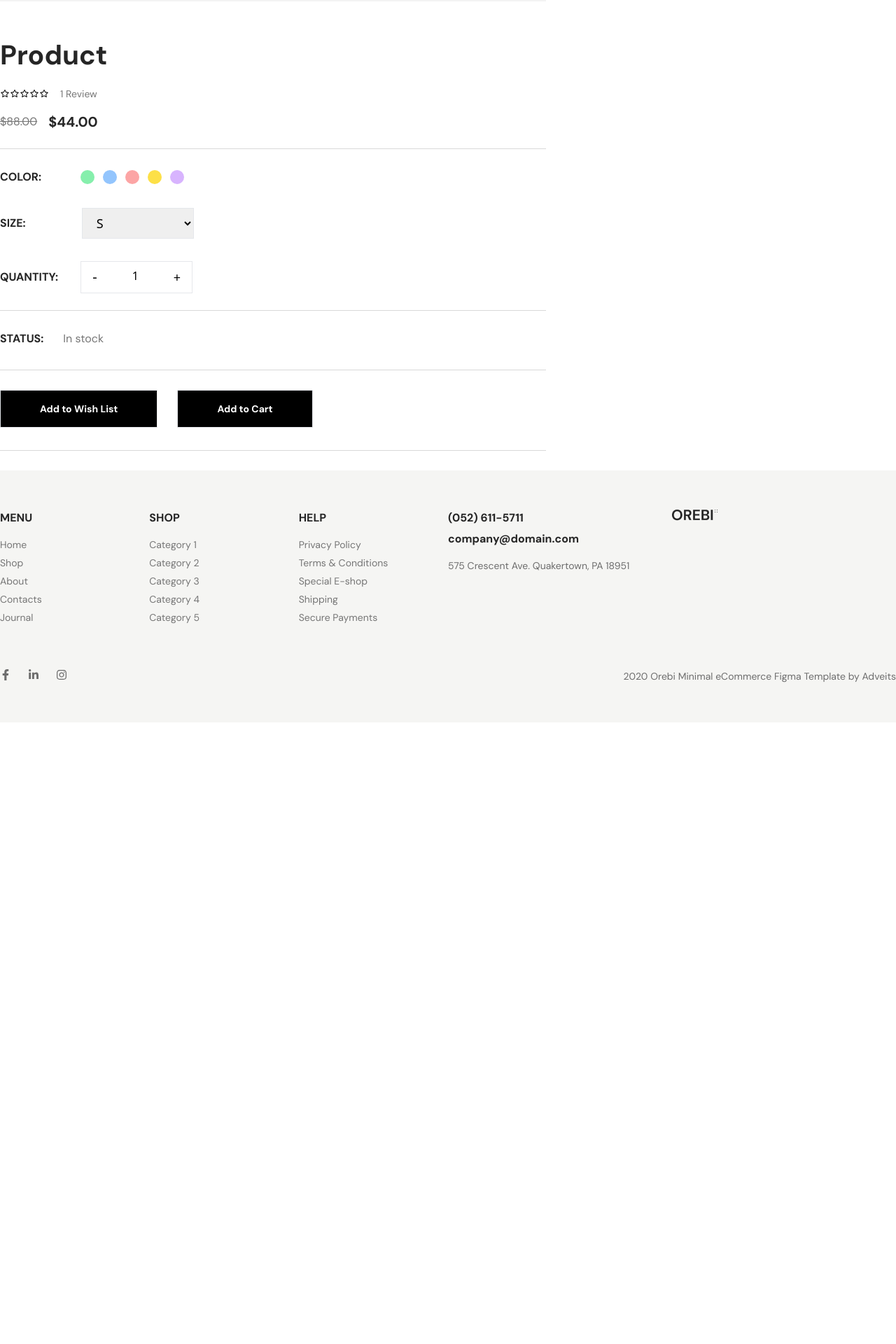
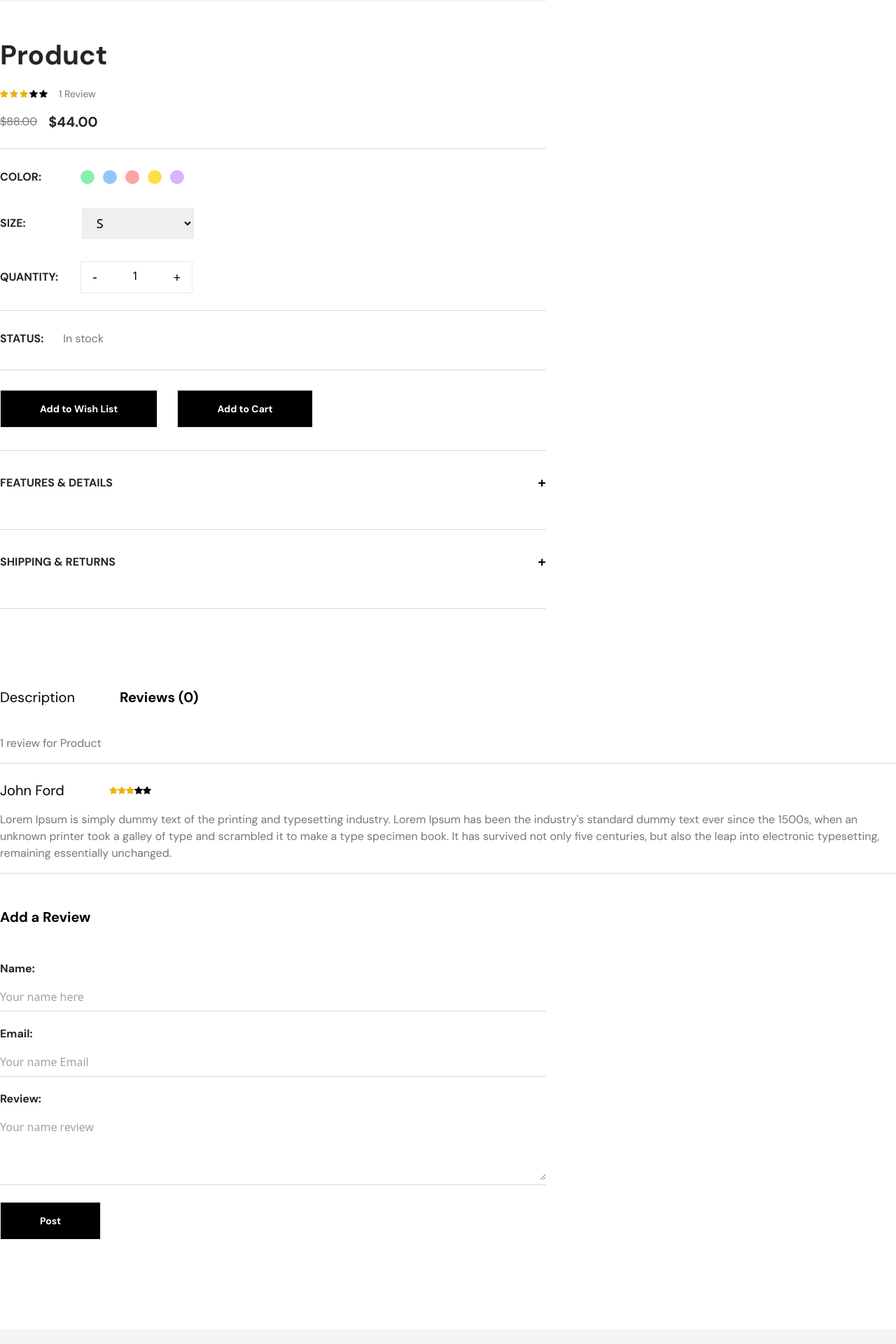
Before and after one commit to sajibkhandev/Ecommerce_Orebi, a React (Vite) app: page /product in a window 1280 px wide. Shown: the part 3820-5740 px from the top of the page at 70% size. Before the commit the page ends 4852 px from the top, so only its background shows below. Built offline with nearby package versions, Linux system fonts and the light colour scheme.

Commit message:
about change

```diff
--- a/src/components/Button.jsx
+++ b/src/components/Button.jsx
@@ -1,7 +1,7 @@
 import React from 'react'
 
-export default function Button({text,className}) {
+export default function Button({text,className,type}) {
   return (
-    <button className={`bg-black text-white py-4 px-14 text-sm font-dm font-bold hover:bg-white hover:text-black border hover:border-black duration-500 ${className}`}>{text}</button>
+    <button type={`${type}`} className={`bg-black text-white py-4 px-14 text-sm font-dm font-bold hover:bg-white hover:text-black border hover:border-black duration-500 ${className}`}>{text}</button>
   )
 }
--- a/src/pages/AboutPage.jsx
+++ b/src/pages/AboutPage.jsx
@@ -12,6 +12,8 @@ import Product from '../components/Product'
 import product1 from '../assets/product1.png'
 import product13 from '../assets/product13.png'
 import { useSelector } from 'react-redux'
+import Image from '../components/Image'
+import Button from '../components/Button'
 export default function AboutPage() {
     let data=useSelector((state)=>(state.breadcrumb.previousName))
 
@@ -26,12 +28,14 @@ export default function AboutPage() {
             <p className='first-letter:uppercase text-xs text-third font-normal font-dm cursor-pointer'>{window.location.pathname.replace("/","")}</p>
             </Flex >
             <Flex className='justify-between mb-32 mt-36'>
-            <div className='w-[780px] h-[780px] '>
-            <Product src={product1}/>
-            </div>
-            <div className='w-[780px] h-[780px] '>
-            <Product src={product13}/>
-            </div>
+                <div className='w-780 relative'><Image src={product1} className='w-full'/>
+                <Button text='Our Brands' className='absolute bottom-[80px] left-1/2 -translate-x-1/2'/>
+                </div>
+                <div className='w-780 relative'><Image src={product13} className='w-full'/>
+                <Button text='Our Stores' className='absolute bottom-[80px] left-1/2 -translate-x-1/2'/>
+                </div>
+
+
             </Flex>
             <SubHeading className='font-normal pb-28'  text='Orebi is one of the world’s leading ecommerce brands and is internationally recognized for celebrating the essence of classic Worldwide cool looking style.'/>
              <Flex className='justify-between'>
--- a/src/pages/ProductDetailsPage.jsx
+++ b/src/pages/ProductDetailsPage.jsx
@@ -1,4 +1,4 @@
-import React from 'react'
+import React, { useState } from 'react'
 import Section from '../components/Section'
 import Container from '../components/Container'
 import { Link } from 'react-router-dom'
@@ -10,14 +10,31 @@ import product2 from '../assets/product2.png'
 import product3 from '../assets/product3.png'
 import product4 from '../assets/product4.png'
 import SubHeading from '../components/SubHeading'
-import {AiOutlineStar} from 'react-icons/ai'
-import {BsFillCircleFill} from 'react-icons/bs'
+import {AiOutlineStar,AiFillStar,AiOutlinePlus} from 'react-icons/ai'
+import {BsFillCircleFill,BsFillStarFill} from 'react-icons/bs'
 import Button from '../components/Button'
 
 export default function ProductDetailsPage() {
+  let [feature,setFeature]=useState(false)
+  let [shopping,setShopping]=useState(false)
+  let [star1,setStar1]=useState(true)
+  let [star2,setStar2]=useState(true)
+  let [star3,setStar3]=useState(true)
+  let [star4,setStar4]=useState(false)
+  let [star5,setStar5]=useState(false)
+  let [star6,setStar6]=useState(true)
+  let [star7,setStar7]=useState(true)
+  let [star8,setStar8]=useState(true)
+  let [star9,setStar9]=useState(false)
+  let [star10,setStar10]=useState(false)
+  let [count,setCount]=useState(0)
+
+  let handleSumit=(e)=>{
+    // e.preventDefault()
+  }
 
   return (
-    <Section className=' pt-32'>
+    <Section className=' py-32'>
         <Container>
         <SubHeading text="Product" className='text-text49'/>
         <Flex className='items-center gap-x-1'>
@@ -37,12 +54,14 @@ export default function ProductDetailsPage() {
             {/* Product Review start */}
             <SubHeading text="Product"/>
             <Flex className='gap-x-4 items-center py-4'>
-              <Flex className='gap-y-0.5'>
-              <AiOutlineStar className='text-sm'/>
-              <AiOutlineStar className='text-sm'/>
-              <AiOutlineStar className='text-sm'/>
-              <AiOutlineStar className='text-sm'/>
-              <AiOutlineStar className='text-sm'/>
+              <Flex className='gap-x-0.5'>
+
+              <BsFillStarFill onClick={()=>{setStar1(!star1)}} className={`text-xs  ${star1&& "text-yellow-500"}`}/>
+              <BsFillStarFill onClick={()=>{setStar2(!star2)}} className={`text-xs  ${star2&& "text-yellow-500"}`}/>
+              <BsFillStarFill onClick={()=>{setStar3(!star3)}} className={`text-xs  ${star3&& "text-yellow-500"}`}/>
+              <BsFillStarFill onClick={()=>{setStar4(!star4)}} className={`text-xs  ${star4&& "text-yellow-500"}`}/>
+              <BsFillStarFill onClick={()=>{setStar5(!star5)}} className={`text-xs  ${star5&& "text-yellow-500"}`}/>
+
               </Flex>
               <p className='text-sm text-secondary font-dm font-normal'>1 Review</p>
             </Flex>
@@ -93,10 +112,75 @@ export default function ProductDetailsPage() {
             <p className='text-base text-secondary font-dm font-normal'>In stock</p>
             </Flex>
 
-            <Flex className='w-780 gap-x-5  mb-7 border-b border-solid border-six items-center gap-x-7 pb-8'>
+            <Flex className='w-780 gap-x-5  border-b border-solid border-six items-center gap-x-7 pb-8'>
             <Button text="Add to Wish List"/>
             <Button text="Add to Cart"/>
             </Flex>
+
+            <div className='w-780 border-b border-solid border-six py-8'>
+            <Flex className=' flex justify-between items-center gap-x-7 pb-5'>
+            <h4 className='text-base text-primary font-dm font-bold'>FEATURES  & DETAILS</h4>
+            <button onClick={()=>{setFeature(!feature)}} className='text-xl font-bold'>{`${feature?"-":"+"}`}</button>
+            </Flex>
+            {feature&&<p className='text-base text-secondary font-md font-normal'>Lorem ipsum, dolor sit amet consectetur adipisicing elit. Possimus quod commodi ipsam asperiores placeat at maiores ex tempora et necessitatibus?</p>}
+            </div>
+
+            <div className='w-780 border-b border-solid border-six py-8 mb-28'>
+            <Flex className=' flex justify-between items-center gap-x-7 pb-5'>
+            <h4 className='text-base text-primary font-dm font-bold'>SHIPPING & RETURNS</h4>
+            <button onClick={()=>{setShopping(!shopping)}} className='text-xl font-bold'>{`${feature?"-":"+"}`}</button>
+            </Flex>
+            {shopping&&<p className='text-base text-secondary font-md font-normal'>Lorem ipsum, dolor sit amet consectetur adipisicing elit. Possimus quod commodi ipsam asperiores placeat at maiores ex tempora et necessitatibus?</p>}
+            </div>
+            {/* Description part start */}
+            <div className='pb-4 border-b border-solid border-six'>
+              <Flex className='gap-x-16 mb-10'>
+                <h3 className='text-xl taxt-secondary font-normal font-dm'>Description</h3>
+                <h3 className='text-xl taxt-primary font-bold font-dm'>Reviews ({count})</h3>
+              </Flex>
+              <p className='text-base text-secondary font-normal font-dm'>1 review for Product</p>
+            </div>
+            {/* Description part emd */}
+
+            {/* Review part start */}
+            <div className='pb-4 pt-6 border-b border-solid border-six'>
+              <Flex className='gap-x-16 mb-4 items-center'>
+                <h3 className='text-xl taxt-secondary font-normal font-dm'>John Ford</h3>
+                <Flex className='gap-y-0.5'>
+                <BsFillStarFill onClick={()=>{setStar6(!star6)}} className={`text-xs  ${star6&& "text-yellow-500"}`}/>
+              <BsFillStarFill onClick={()=>{setStar7(!star7)}} className={`text-xs  ${star7&& "text-yellow-500"}`}/>
+              <BsFillStarFill onClick={()=>{setStar8(!star8)}} className={`text-xs  ${star8&& "text-yellow-500"}`}/>
+              <BsFillStarFill onClick={()=>{setStar9(!star9)}} className={`text-xs  ${star9&& "text-yellow-500"}`}/>
+              <BsFillStarFill onClick={()=>{setStar10(!star10)}} className={`text-xs  ${star10&& "text-yellow-500"}`}/>
+              </Flex>
+              </Flex>
+              <p className='text-base text-secondary font-normal font-dm'>Lorem Ipsum is simply dummy text of the printing and typesetting industry. Lorem Ipsum has been the industry's standard dummy text ever since the 1500s, when an unknown printer took a galley of type and scrambled it to make a type specimen book. It has survived not only five centuries, but also the leap into electronic typesetting, remaining essentially unchanged.</p>
+            </div>
+            {/* Review part emd */}
+
+            {/* Review Add part start */}
+            <div>
+              <h4 className='text-xl taxt-primary font-bold font-dm py-12'>Add a Review</h4>
+
+              <form onSubmit={handleSumit} action="">
+                <div className='w-780 border-b border-solid border-six '>
+                  <label className='text-base text-primary font-bold font-dm mb-2 block' htmlFor="name">Name:</label>
+                  <input id="name" className='w-full py-2' type="text" placeholder='Your name here'/>
+                </div>
+                <div className='w-780 border-b border-solid border-six '>
+                  <label className='text-base text-primary font-bold font-dm mb-2 mt-5 block' htmlFor="email">Email:</label>
+                  <input id="email" className='w-full py-2' type="text" placeholder='Your name Email'/>
+                </div>
+                <div className='w-780 border-b border-solid border-six '>
+                  <label className='text-base text-primary font-bold font-dm mb-2 mt-5 block' htmlFor="review">Review:</label>
+                  <textarea id="review" className='w-full pt-2 pb-10' type="text" placeholder='Your name review'/>
+                </div>
+                <Button type="Submit" text="Post" className='mt-6'/>
+              </form>
+
+            </div>
+            {/* Review Add part emd */}
+
 
         </Container>
     </Section>
```
